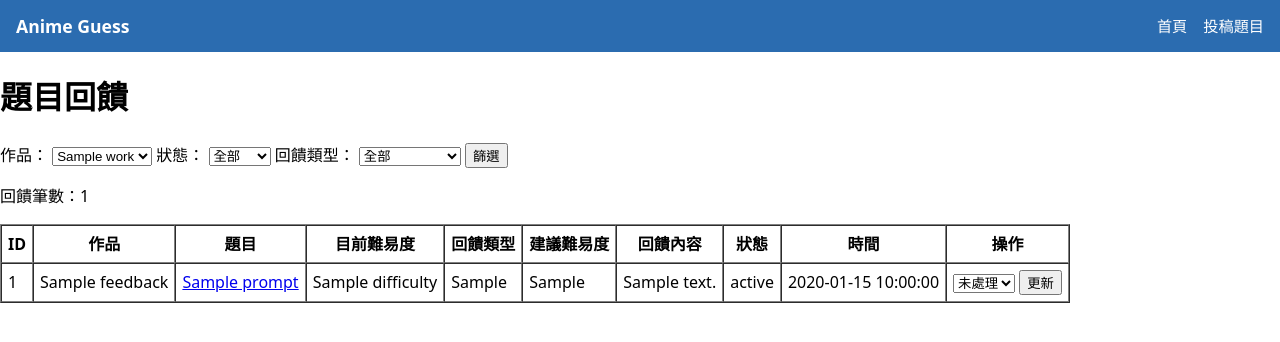
After one commit to wei90473/anime-guess, a PHP site: template templates/admin/feedbacks/index.php in a window 1280 px wide. The commit adds this page. Shown: the top 342 px of the page. Run offline with PHP 8.4, Linux system fonts and the light colour scheme; the template is opened without the code that fills it: most values are stand-ins (such as "Sample title", 1, 10 or a date in 2020); data that the repository does not hold is empty.

Commit message:
feat: add question feedback workflow

```diff
--- a/public/index.php
+++ b/public/index.php
@@ -12,11 +12,13 @@ if (!is_file($autoload)) {
 
 require $autoload;
 
+use App\Controllers\Admin\FeedbackController as AdminFeedbackController;
 use App\Controllers\Admin\AuthController as AdminAuthController;
 use App\Controllers\Admin\DashboardController as AdminDashboardController;
 use App\Controllers\Admin\QuestionController as AdminQuestionController;
 use App\Controllers\Admin\SubmissionReviewController as AdminSubmissionReviewController;
 use App\Controllers\Admin\WorkController as AdminWorkController;
+use App\Controllers\FeedbackController;
 use App\Controllers\HomeController;
 use App\Controllers\QuizController;
 use App\Controllers\SubmissionController;
@@ -36,6 +38,7 @@ Router::add('GET', '/quiz/{session_token}/result', QuizController::class, 'resul
 Router::add('GET', '/submit', SubmissionController::class, 'form');
 Router::add('POST', '/submit', SubmissionController::class, 'submit');
 Router::add('GET', '/submit/thanks', SubmissionController::class, 'thanks');
+Router::add('POST', '/questions/{id}/feedback', FeedbackController::class, 'submit');
 
 // 管理後台
 Router::add('GET', '/admin/login', AdminAuthController::class, 'showLoginForm');
@@ -62,4 +65,7 @@ Router::add('GET', '/admin/submissions/{id}', AdminSubmissionReviewController::c
 Router::add('POST', '/admin/submissions/{id}/approve', AdminSubmissionReviewController::class, 'approve');
 Router::add('POST', '/admin/submissions/{id}/reject', AdminSubmissionReviewController::class, 'reject');
 
+Router::add('GET', '/admin/feedbacks', AdminFeedbackController::class, 'index');
+Router::add('POST', '/admin/feedbacks/{id}/status', AdminFeedbackController::class, 'updateStatus');
+
 Router::dispatch($_SERVER['REQUEST_METHOD'], $_SERVER['REQUEST_URI']);
--- /dev/null
+++ b/templates/admin/feedbacks/index.php
@@ -0,0 +1,138 @@
+<?php
+
+declare(strict_types=1);
+
+/**
+ * @var array $feedbacks
+ * @var array $works
+ * @var array $filters
+ */
+
+$feedbackTypeLabels = [
+    'wrong_answer'       => '答案錯誤',
+    'unclear_prompt'     => '題目敘述不清',
+    'bad_choices'        => '選項有問題',
+    'difficulty_mismatch' => '難易度不準',
+    'other'              => '其他',
+];
+
+$statusLabels = [
+    'open'     => '未處理',
+    'resolved' => '已處理',
+    'ignored'  => '已忽略',
+];
+
+$difficultyLabels = [
+    'easy'    => '簡單',
+    'normal'  => '普通',
+    'hard'    => '困難',
+    'extreme' => '極難',
+];
+
+?>
+<div class="admin-feedbacks">
+    <h1>題目回饋</h1>
+
+    <form method="get" action="/admin/feedbacks" class="admin-filter-form">
+        <label>作品：
+            <select name="work_id">
+                <option value="">全部</option>
+                <?php foreach ($works as $work): ?>
+                    <option value="<?= (int) $work['id'] ?>"
+                        <?= (string) ($filters['work_id'] ?? '') === (string) $work['id'] ? 'selected' : '' ?>>
+                        <?= htmlspecialchars((string) $work['title'], ENT_QUOTES, 'UTF-8') ?>
+                    </option>
+                <?php endforeach; ?>
+            </select>
+        </label>
+        <label>狀態：
+            <select name="status">
+                <option value="">全部</option>
+                <?php foreach ($statusLabels as $val => $label): ?>
+                    <option value="<?= htmlspecialchars($val, ENT_QUOTES, 'UTF-8') ?>"
+                        <?= ($filters['status'] ?? '') === $val ? 'selected' : '' ?>>
+                        <?= htmlspecialchars($label, ENT_QUOTES, 'UTF-8') ?>
+                    </option>
+                <?php endforeach; ?>
+            </select>
+        </label>
+        <label>回饋類型：
+            <select name="feedback_type">
+                <option value="">全部</option>
+                <?php foreach ($feedbackTypeLabels as $val => $label): ?>
+                    <option value="<?= htmlspecialchars($val, ENT_QUOTES, 'UTF-8') ?>"
+                        <?= ($filters['feedback_type'] ?? '') === $val ? 'selected' : '' ?>>
+                        <?= htmlspecialchars($label, ENT_QUOTES, 'UTF-8') ?>
+                    </option>
+                <?php endforeach; ?>
+            </select>
+        </label>
+        <button type="submit">篩選</button>
+    </form>
+
+    <p>回饋筆數：<?= count($feedbacks) ?></p>
+
+    <?php if (empty($feedbacks)): ?>
+        <p>目前沒有回饋資料</p>
+    <?php else: ?>
+        <table class="admin-table" border="1" cellpadding="6" cellspacing="0">
+            <thead>
+            <tr>
+                <th>ID</th>
+                <th>作品</th>
+                <th>題目</th>
+                <th>目前難易度</th>
+                <th>回饋類型</th>
+                <th>建議難易度</th>
+                <th>回饋內容</th>
+                <th>狀態</th>
+                <th>時間</th>
+                <th>操作</th>
+            </tr>
+            </thead>
+            <tbody>
+            <?php foreach ($feedbacks as $feedback): ?>
+                <?php
+                $prompt = (string) $feedback['prompt'];
+                $promptShort = mb_strlen($prompt, 'UTF-8') > 50
+                    ? mb_substr($prompt, 0, 50, 'UTF-8') . '…'
+                    : $prompt;
+                ?>
+                <tr>
+                    <td><?= (int) $feedback['id'] ?></td>
+                    <td><?= htmlspecialchars((string) $feedback['work_title'], ENT_QUOTES, 'UTF-8') ?></td>
+                    <td>
+                        <a href="/admin/questions/<?= (int) $feedback['question_id'] ?>/edit">
+                            <?= htmlspecialchars($promptShort, ENT_QUOTES, 'UTF-8') ?>
+                        </a>
+                    </td>
+                    <td><?= htmlspecialchars($difficultyLabels[$feedback['difficulty']] ?? (string) $feedback['difficulty'], ENT_QUOTES, 'UTF-8') ?></td>
+                    <td><?= htmlspecialchars($feedbackTypeLabels[$feedback['feedback_type']] ?? (string) $feedback['feedback_type'], ENT_QUOTES, 'UTF-8') ?></td>
+                    <td><?= $feedback['suggested_difficulty'] !== null
+                        ? htmlspecialchars($difficultyLabels[$feedback['suggested_difficulty']] ?? (string) $feedback['suggested_difficulty'], ENT_QUOTES, 'UTF-8')
+                        : '—' ?></td>
+                    <td><?= $feedback['message'] !== null
+                        ? htmlspecialchars((string) $feedback['message'], ENT_QUOTES, 'UTF-8')
+                        : '（無）' ?></td>
+                    <td><?= htmlspecialchars($statusLabels[$feedback['status']] ?? (string) $feedback['status'], ENT_QUOTES, 'UTF-8') ?></td>
+                    <td><?= htmlspecialchars((string) $feedback['created_at'], ENT_QUOTES, 'UTF-8') ?></td>
+                    <td>
+                        <form method="post" action="/admin/feedbacks/<?= (int) $feedback['id'] ?>/status" style="display:inline;">
+                            <?= \App\Support\Csrf::inputHtml() ?>
+                            <input type="hidden" name="work_id" value="<?= htmlspecialchars((string) ($filters['work_id'] ?? ''), ENT_QUOTES, 'UTF-8') ?>">
+                            <input type="hidden" name="filter_status" value="<?= htmlspecialchars((string) ($filters['status'] ?? ''), ENT_QUOTES, 'UTF-8') ?>">
+                            <input type="hidden" name="feedback_type" value="<?= htmlspecialchars((string) ($filters['feedback_type'] ?? ''), ENT_QUOTES, 'UTF-8') ?>">
+                            <select name="status">
+                                <option value="open" <?= $feedback['status'] === 'open' ? 'selected' : '' ?>>未處理</option>
+                                <option value="resolved" <?= $feedback['status'] === 'resolved' ? 'selected' : '' ?>>已處理</option>
+                                <option value="ignored" <?= $feedback['status'] === 'ignored' ? 'selected' : '' ?>>已忽略</option>
+                            </select>
+                            <button type="submit">更新</button>
+                        </form>
+                    </td>
+                </tr>
+            <?php endforeach; ?>
+            </tbody>
+        </table>
+    <?php endif; ?>
+</div>
```
Also changed, not shown: src/Controllers/Admin/FeedbackController.php (added, +54 -0 lines), src/Controllers/FeedbackController.php (added, +74 -0 lines), src/Models/QuestionFeedback.php (added, +93 -0 lines), templates/quiz/result.php (+34 -0 lines), database/migrations/0012_create_question_feedbacks_table.sql (added).
